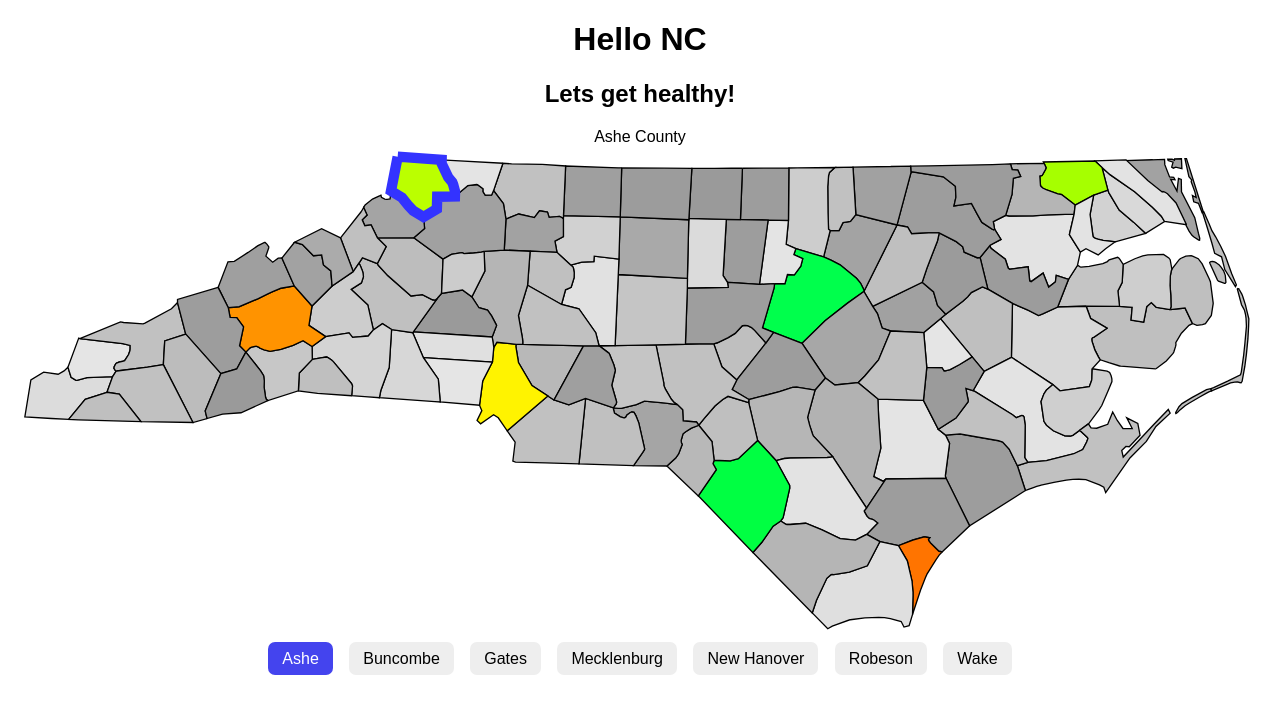
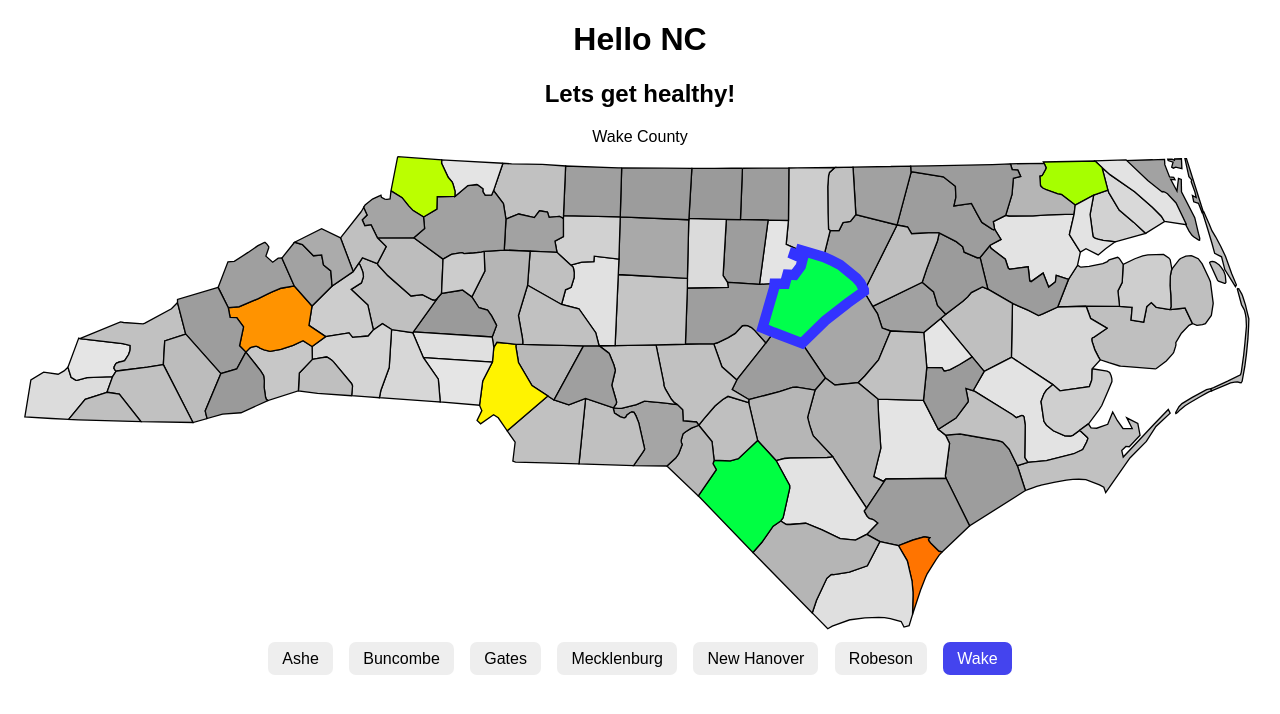
Before and after one commit to kenlane33/map-nc, a React (Create React App) app: page / in a window 1280 px wide. Shown: the top 714 px of the page. Built offline with nearby package versions, Linux system fonts and the light colour scheme.

Commit message:
State to Region partial refactor.

```diff
--- a/src/App.js
+++ b/src/App.js
@@ -1,13 +1,13 @@
 import React from "react";
 import "./styles.css";
-import StateMap from "./us_states/StateMap"
+import RegionMap from "./region_maps/RegionMap"
 
 export default function App() {
   return (
     <div className="App">
       <h1>Hello NC</h1>
       <h2>Lets get healthy!</h2>
-      <StateMap usaState="NC"/>
+      <RegionMap regionName="NC"/>
     </div>
   );
 }
--- a/src/us_states/PickCounty.js
+++ b/src/region_maps/ButtonPicker.js
@@ -1,11 +1,11 @@
 import React from "react"
 
-const OnePickCountyBtn = (x, props)=>{
+const OnePickRegionBtn = (x, props)=>{
   const {
     picked,
     doClick
   } = props
-  const klass = 'pick-county-btn ' + ((x===picked) ? ' highlighted' : '')
+  const klass = 'pick-region-btn ' + ((x===picked) ? ' highlighted' : '')
   return (
     <span key={x}>
       <span className={klass} onClick={()=>doClick(x)}>
@@ -16,13 +16,13 @@ const OnePickCountyBtn = (x, props)=>{
   )
 }
 
-const PickCounty = ( props )=>{
+const ButtonPicker = ( props )=>{
   return (
-    <div className="pick-county-div">
+    <div className="pick-region-div">
       {props.enabledRegions.map( (x)=>{
-        return OnePickCountyBtn( x, props )
+        return OnePickRegionBtn( x, props )
       })}
     </div>
   )
 }
-export default PickCounty
+export default ButtonPicker
--- a/src/us_states/MapRegionPicker.js
+++ b/src/region_maps/MapRegionPicker.js
@@ -1,20 +1,20 @@
 import React, {useState} from "react"
 // import {changeLumInHslStr, hashStrToGrey, scoreToColor, stringToColor, stringToGrey} from './../helpers/colorGen'
 import StateMapSvg from './StateMapSvg'
-import PickCounty from './PickCounty'
+import ButtonPicker from './ButtonPicker'
 
 //----------------------/////////----------------------
 export default function MapRegionPicker( props ) {
   const {
-    regions,
-    stateName,
+    regionName,
+    subRegions,
     fillColors,
     enabledRegions,
     doPickedRegion,
-    stateProps
+    stateProps,
   } = props
 
-  const [highCounty, setHighCounty] = useState(enabledRegions[0])
+  const [highCounty, setHighCounty] = useState(enabledRegions[enabledRegions.length-1])
   const [msg, setMsg] = useState(null)
   const [clickOffTimeout, setClickOffTimeout] = useState(null)
 
@@ -25,7 +25,7 @@ export default function MapRegionPicker( props ) {
   }
 
   const doClickDisabledCounty = (cnty) => {
-    setMsg( `Data for ${cnty}, ${stateName} is not available just yet`)
+    setMsg( `Data for ${cnty}, ${regionName} is not available just yet`)
     if (clickOffTimeout) clearTimeout( clickOffTimeout )
     setClickOffTimeout( setTimeout( ()=>{setMsg(null)}, 2000) )
   }
@@ -35,8 +35,8 @@ export default function MapRegionPicker( props ) {
         {highCounty} County
       </div>
       <StateMapSvg
-        regions={regions}
-        stateName={stateName}
+        subRegions={subRegions}
+        regionName={regionName}
         highlights={{[highCounty]:'#33f'}}
         fillColors={fillColors}
         enabledRegions={enabledRegions}
@@ -44,7 +44,7 @@ export default function MapRegionPicker( props ) {
         doClickAllowedCounty={doClickAllowedCounty}
         doClickDisabledCounty={doClickDisabledCounty}
       />
-      <PickCounty
+      <ButtonPicker
         enabledRegions={enabledRegions}
         picked={highCounty}
         doClick={doClickAllowedCounty}
--- a/src/us_states/StateMap.js
+++ b/src/region_maps/RegionMap.js
@@ -7,11 +7,11 @@ const rndScore      = ()=>Math.random()
 const rndScoreColor = ()=>scoreToColor( rndScore() )
 
 //----------------------/////////---------------------
-export default function StateMap(props) {
+export default function RegionMap(props) {
 
-  const {usaState} = props
-  const counties = countiesByUsaState[usaState]()
-  const stateProps = usaStatesProps[usaState]
+  const {regionName} = props
+  const subRegions = countiesByUsaState[regionName]()
+  const stateProps = usaStatesProps[regionName]
   let fillColors = {}
   stateProps.allowed.forEach( x=> fillColors[x]=rndScoreColor())
   const enabledRegions = stateProps.allowed//Object.keys( fillColors )
@@ -20,8 +20,8 @@ export default function StateMap(props) {
   return (
     <div>
       <MapRegionPicker
-        regions={counties}
-        stateName={usaState}
+        subRegions={subRegions}
+        regionName={regionName}
         fillColors={fillColors}
         enabledRegions={enabledRegions}
         doPickedRegion={pickedOne}
--- a/src/us_states/StateMapSvg.js
+++ b/src/region_maps/StateMapSvg.js
@@ -50,7 +50,7 @@ const renderOneCounty = (c, props) => {
 export default function StateMapSvg( props ) {
   const {
     highlights,
-    regions,
+    subRegions,
     stateProps,
   } = props
   const stl = {fill:'#d0d0d0',strokeWidth:'.17829'}
@@ -58,7 +58,7 @@ export default function StateMapSvg( props ) {
   // Sort so highlighted regions are last and thus drawn on top of other regions
   const isHighlighted = (x)=> Object.keys(highlights).includes(x.name)
   const highlightsLast = x=> (isHighlighted(x)) ? 1 : -1
-  let sortedCounties = [...regions]
+  let sortedCounties = [...subRegions]
   sortedCounties.sort( highlightsLast )
   //console.log('Last:'+countiesWithHighlightsLast[countiesWithHighlightsLast.length-1].name)
 
--- a/src/styles.css
+++ b/src/styles.css
@@ -11,11 +11,11 @@
   cursor: pointer;
 }
 
-.pick-county-div {
+.pick-region-div {
   text-align: center;
 }
 
-.pick-county-btn {
+.pick-region-btn {
   margin:6px;
   line-height: 3.0;
   border-radius: 7px;
@@ -25,7 +25,7 @@
   background: #eee;
 }
 
-.pick-county-btn.highlighted {
+.pick-region-btn.highlighted {
   background:#44e;
   color:white;
 }
```
